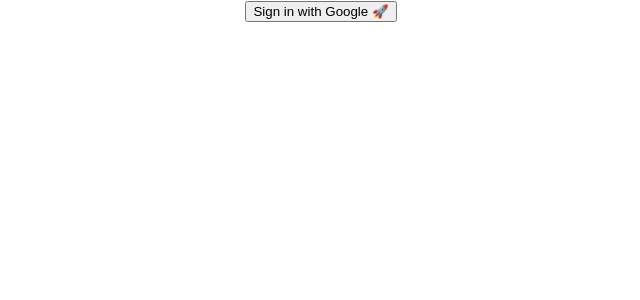
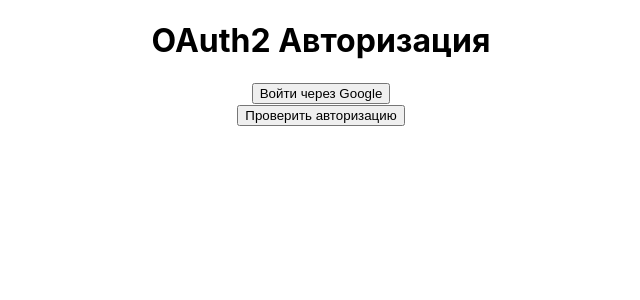
Before and after one commit to talafarael/FE-reenbit-test-task, a React (Create React App) app: page / in a window 1280 px wide. Shown: the top 300 px of the page, without its empty margins (319-959 px from the left). Built offline with nearby package versions, Linux system fonts and the light colour scheme.

Commit message:
google auth

```diff
--- a/package.json
+++ b/package.json
@@ -11,6 +11,7 @@
     "@types/node": "^16.7.13",
     "@types/react": "^18.0.0",
     "@types/react-dom": "^18.0.0",
+    "axios": "^1.7.9",
     "google-auth-library": "^9.15.0",
     "react": "^18.0.0",
     "react-dom": "^18.0.0",
--- a/src/App.tsx
+++ b/src/App.tsx
@@ -2,13 +2,15 @@
 import logo from "./logo.svg";
 import "./App.css";
 import { GoogleLogin, useGoogleLogin } from "@react-oauth/google";
+import OAuth2Login from "./OAuth/OAuth";
 function App() {
   const login = useGoogleLogin({
     onSuccess: (tokenResponse) => console.log(tokenResponse),
   });
   return (
     <div className="App">
-      <button onClick={() => login()}>Sign in with Google 🚀</button>
+      {/* <button onClick={() => login()}>Sign in with Google 🚀</button> */}
+      <OAuth2Login />
     </div>
   );
 }
--- /dev/null
+++ b/src/OAuth/OAuth.tsx
@@ -0,0 +1,59 @@
+import React, { useState } from "react";
+import axios from "axios";
+
+export const OAuth2Login = () => {
+  const [user, setUser] = useState(null);
+
+  // Перенаправление пользователя на аутентификацию через Google
+  const handleLogin = () => {
+    window.location.href = "http://localhost:5000/oauth/auth/google";
+  };
+
+  // Проверка авторизации
+  const fetchUser = async () => {
+    try {
+      const response = await axios.get(
+        "http://localhost:5000/oauth/protected",
+        {
+          withCredentials: true, // Для передачи cookie
+        }
+      );
+      setUser(response.data);
+    } catch (error) {
+      console.error("Ошибка при получении пользователя:", error);
+      alert("Вы не авторизованы.");
+    }
+  };
+
+  // Логаут пользователя
+  const handleLogout = async () => {
+    try {
+      await axios.get("http://localhost:5000/oauth/logout", {
+        withCredentials: true,
+      });
+      setUser(null);
+      alert("Вы успешно вышли из системы.");
+    } catch (error) {
+      console.error("Ошибка при выходе из системы:", error);
+    }
+  };
+
+  return (
+    <div>
+      {!user ? (
+        <div>
+          <h1>OAuth2 Авторизация</h1>
+          <button onClick={handleLogin}>Войти через Google</button>
+        </div>
+      ) : (
+        <div>
+          <h1>Добро пожаловать, {user}</h1>
+          <button onClick={handleLogout}>Выйти</button>
+        </div>
+      )}
+      <button onClick={fetchUser}>Проверить авторизацию</button>
+    </div>
+  );
+};
+
+export default OAuth2Login;
```
Also changed, not shown: 2 other files (tests, documents, lock files or other folders).
